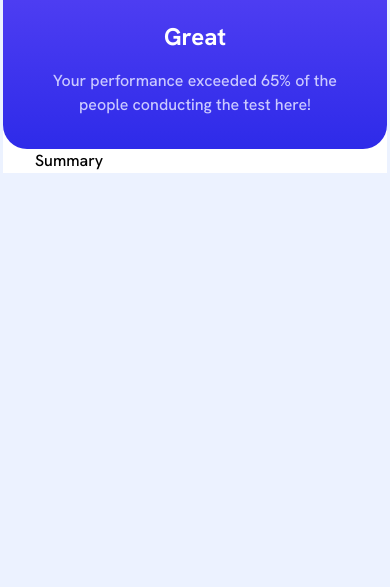
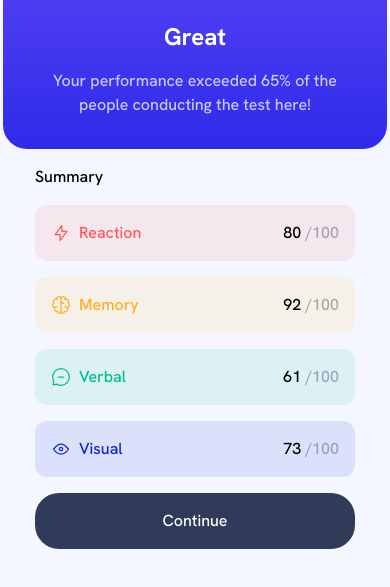
Before and after one commit to webstormcam/Results_Summary_Component, a website: page index.html in a window 390 px wide. Shown: the part 207-794 px from the top of the page. Drawn offline with Linux system fonts and the light colour scheme.

Commit message:
Finished the second section on mobile

```diff
--- a/index.html
+++ b/index.html
@@ -7,8 +7,8 @@
     <title>Results Summary Component</title>
     <link href="./dist/output.css" rel="stylesheet">
 </head>
-<body class="bg-page-back flex justify-center">
-   <div id="contentCard" class="bg-white font-HankenGrotesk">
+<body class="bg-mobile-back flex justify-center">
+   <div id="contentCard" class="font-HankenGrotesk">
     <div  id="part1" class="flex flex-col items-center  max-w-sm  py-4  rounded-b-3xl bg-gradient-to-b from-backgrad1 to-backgrad2">
         <h2 class="text-lightBlue text-lg font-bold">Your Result</h2>
         <div id="circle" class=" flex flex-col h-36 w-36 items-center justify-center text-center mt-4 rounded-full p-10 bg-gradient-to-b from-circlegrad1 to-circlegrad2 ">
@@ -18,12 +18,44 @@
         <h3 class="text-white text-2xl font-bold mt-6">Great</h3>
         <p class="text-center text-lightBlue px-12 py-4">Your performance exceeded 65% of the people conducting the test here!</p>
     </div>
-    <div id="part2" class="bg-white px-8">
-        <p>Summary</p>
-        <div class="flex">
-            <div></div>
-            <div></div>
+    <div id="part2" class=" px-8">
+        <p class="mt-4">Summary</p>
+    <div class="mt-4">
+        <div class="flex justify-between p-4 bg-redHue rounded-xl">
+            <div class="flex items-center "><svg xmlns="http://www.w3.org/2000/svg" class="mr-2" width="20" height="20" fill="none" viewBox="0 0 20 20"><path stroke="#F55" stroke-linecap="round" stroke-linejoin="round" stroke-width="1.25" d="M10.833 8.333V2.5l-6.666 9.167h5V17.5l6.666-9.167h-5Z"/></svg>
+            <p class="text-red">Reaction</p>
         </div>
+            <div>
+                <p>80<span class="text-darkHue"> /100</span></p>
+            </div>
+        </div>
+        <div class="flex justify-between p-4 bg-yellowHue rounded-xl mt-4">
+            <div class="flex items-center "><svg xmlns="http://www.w3.org/2000/svg" class="mr-2" width="20" height="20" fill="none" viewBox="0 0 20 20"><path stroke="#FFB21E" stroke-linecap="round" stroke-linejoin="round" stroke-width="1.25" d="M5.833 11.667a2.5 2.5 0 1 0 .834 4.858"/><path stroke="#FFB21E" stroke-linecap="round" stroke-linejoin="round" stroke-width="1.25" d="M3.553 13.004a3.333 3.333 0 0 1-.728-5.53m.025-.067a2.083 2.083 0 0 1 2.983-2.824m.199.054A2.083 2.083 0 1 1 10 3.75v12.917a1.667 1.667 0 0 1-3.333 0M10 5.833a2.5 2.5 0 0 0 2.5 2.5m1.667 3.334a2.5 2.5 0 1 1-.834 4.858"/><path stroke="#FFB21E" stroke-linecap="round" stroke-linejoin="round" stroke-width="1.25" d="M16.447 13.004a3.334 3.334 0 0 0 .728-5.53m-.025-.067a2.083 2.083 0 0 0-2.983-2.824M10 3.75a2.085 2.085 0 0 1 2.538-2.033 2.084 2.084 0 0 1 1.43 2.92m-.635 12.03a1.667 1.667 0 0 1-3.333 0"/></svg></svg>
+            <p class="text-orangey">Memory</p>
+        </div>
+            <div>
+                <p>92<span class="text-darkHue"> /100</span></p>
+            </div>
+        </div>
+        <div class="flex justify-between p-4 bg-greenHue rounded-xl mt-4">
+            <div class="flex items-center "><svg xmlns="http://www.w3.org/2000/svg" class="mr-2" width="20" height="20" fill="none" viewBox="0 0 20 20"><path stroke="#00BB8F" stroke-linecap="round" stroke-linejoin="round" stroke-width="1.25" d="M7.5 10h5M10 18.333A8.333 8.333 0 1 0 1.667 10c0 1.518.406 2.942 1.115 4.167l-.699 3.75 3.75-.699A8.295 8.295 0 0 0 10 18.333Z"/></svg>
+            <p class="text-green">Verbal</p>
+        </div>
+            <div>
+                <p>61<span class="text-darkHue"> /100</span></p>
+            </div>
+        </div>
+        <div class="flex justify-between p-4 bg-cobaltHue rounded-xl mt-4">
+            <div class="flex items-center "><svg xmlns="http://www.w3.org/2000/svg" class="mr-2" width="20" height="20" fill="none" viewBox="0 0 20 20"><path stroke="#1125D6" stroke-linecap="round" stroke-linejoin="round" stroke-width="1.25" d="M10 11.667a1.667 1.667 0 1 0 0-3.334 1.667 1.667 0 0 0 0 3.334Z"/><path stroke="#1125D6" stroke-linecap="round" stroke-linejoin="round" stroke-width="1.25" d="M17.5 10c-1.574 2.492-4.402 5-7.5 5s-5.926-2.508-7.5-5C4.416 7.632 6.66 5 10 5s5.584 2.632 7.5 5Z"/></svg>
+            <p class="text-cobalt">Visual</p>
+        </div>
+            <div>
+                <p>73<span class="text-darkHue"> /100</span></p>
+            </div>
+        </div>
+       <button class="w-full mt-4 bg-darkNavy py-4 text-white rounded-3xl">Continue</button>
+
+    </div>
     </div>
    </div>
 </body>
--- a/tailwind.config.js
+++ b/tailwind.config.js
@@ -5,17 +5,23 @@ module.exports = {
   theme: {
     colors:{
     'page-back':'#ecf2ff',
+    'mobile-back':'#f4f7ff',
     'white':'#ffffff',
     'lightBlue':'#CAC9FF',
     'red':'#ff5757',
     'orangey':'#ffb01f',
-    'green':'	#00bd91',
+    'green':'#00bd91',
     'cobalt':'#1125d4',
+    'darkNavy':'#303B59',
     'backgrad1':'hsl(252, 100%, 67%)',
     'backgrad2':'hsl(241, 81%, 54%)',
     'circlegrad1':'hsla(256, 72%, 46%, 1)',
     'circlegrad2':'hsla(241, 72%, 46%, 0)',
-    'redHue':'',
+    'redHue':'hsla(0, 100%, 67%, 0.1)',
+    'yellowHue':'hsl(39, 100%, 56%,0.1)',
+    'greenHue':'	hsl(166, 100%, 37%,0.1)',
+    'cobaltHue':'hsl(234, 85%, 45%,0.1)',
+    'darkHue':'hsl(224, 30%, 27%,0.4)',
 
     },
     extend: {
```
Also changed, not shown: dist/output.css.
